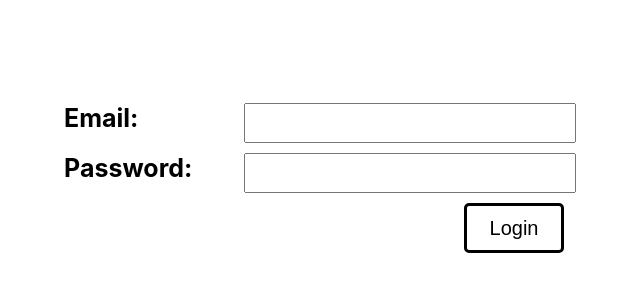
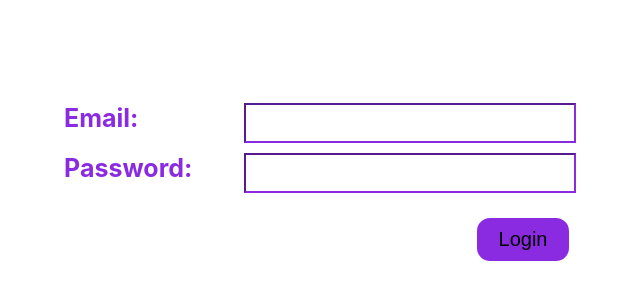
Before and after one commit to nishantlnmiit/ads-screenings-frontend, a React (Create React App) app: page /login in a window 1280 px wide. Shown: the part 152-452 px from the top of the page, without its empty margins (327-967 px from the left). Built offline with nearby package versions, Linux system fonts and the light colour scheme.

Commit message:
changes for functionality.

```diff
--- a/package.json
+++ b/package.json
@@ -5,6 +5,7 @@
   "dependencies": {
     "axios": "^0.18.0",
     "npm": "^6.9.0",
+    "querystring": "^0.2.0",
     "react": "^16.8.4",
     "react-dom": "^16.8.4",
     "react-redux": "^6.0.1",
--- a/src/actions/LoginActions.js
+++ b/src/actions/LoginActions.js
@@ -1,14 +1,14 @@
 import {SET_LOGIN_PENDING,SET_LOGIN_SUCCESS,SET_LOGIN_ERROR}  from './actionTypes';
 import axios from 'axios';
+import querystring from 'querystring';
 import {GLOBAL_API_URL ,API_ROUTES} from '../globalConfig';
 import {setCookie ,getCookie} from '../common';
 
 export const  login  = (email, password) => {
   return dispatch => {
-    // dispatch(setLoginPending(true));
-    // dispatch(setLoginSuccess(false));
-    // dispatch(setLoginError(null));
-
+    dispatch(setLoginPending(true));
+    dispatch(setLoginSuccess(false));
+    dispatch(setLoginError(null));
     callLoginApi(email, password, error => {
       dispatch(setLoginPending(false));
       if (!error) {
@@ -21,7 +21,7 @@ export const  login  = (email, password) => {
 }
 
 
-const setLoginPending = (isLoginPending) => {
+export const setLoginPending = (isLoginPending) => {
    return {
     type: SET_LOGIN_PENDING,
     isLoginPending,
@@ -29,14 +29,14 @@ const setLoginPending = (isLoginPending) => {
 }
 
 
-const setLoginSuccess = (isLoginSuccess) => {
+export const setLoginSuccess = (isLoginSuccess) => {
    return {
     type: SET_LOGIN_SUCCESS,
     isLoginSuccess,
   }
 }
 
-const setLoginError = (loginError) => {
+export const setLoginError = (loginError) => {
    return {
     type: SET_LOGIN_ERROR,
     loginError,
@@ -44,14 +44,19 @@ const setLoginError = (loginError) => {
 }
 
 function callLoginApi(email, password, callback) {
-
+      var data = {
+         email: email,
+          password: password
+      }
       axios({
         method: 'post',
         url: GLOBAL_API_URL+API_ROUTES.LOGIN ,
-        data: {
-          email: email,
-          password: password
-        }
+        headers: {
+          'Content-Type': 'application/x-www-form-urlencoded'
+
+      },
+        data: querystring.stringify(data)
+
       }).then(response => {
           const data = response.data;
           console.log(data);
@@ -67,7 +72,8 @@ function callLoginApi(email, password, callback) {
          return callback(null);
 
     }).catch(error => {
-        return callback(new Error('Invalid email and password'));
+        console.log(error);
+        return callback(new Error(error.message));
      });
 
 
--- a/src/components/Dashboard.js
+++ b/src/components/Dashboard.js
@@ -3,6 +3,7 @@ import { connect } from 'react-redux';
 import {withRouter} from 'react-router-dom';
 import '../css/Dashboard.css';
 import {removeCookie} from '../common';
+
 
 
 
@@ -19,6 +20,7 @@ class Dashboard extends Component {
   	localStorage.removeItem("refreshToken");
   	removeCookie();
   	this.props.history.push("/login");
+
   }
 
   render(){
--- a/src/components/Login.js
+++ b/src/components/Login.js
@@ -34,12 +34,12 @@ componentWillReceiveProps(nextProps){
         <div className="form-group-main">
           <div className="form-group">
             <label>Email:</label>
-            <input type="email" name="email" onChange={e => this.setState({email: e.target.value})} value={email}/>
+            <input type="email" name="email" onChange={e => this.setState({email: e.target.value})} value={email} required/>
           </div>
 
           <div className="form-group">
             <label>Password:</label>
-            <input type="password" name="password" onChange={e => this.setState({password: e.target.value})} value={password}/>
+            <input type="password" name="password" onChange={e => this.setState({password: e.target.value})} value={password} required/>
           </div>
 
           <input type="submit" value="Login" />
@@ -49,7 +49,6 @@ componentWillReceiveProps(nextProps){
 
         <div className="message">
           { isLoginPending && <div>Please wait...</div> }
-          { isLoginSuccess && <div>Success.</div> }
           { loginError && <div>{loginError.message}</div> }
         </div>
 
--- a/src/css/Dashboard.css
+++ b/src/css/Dashboard.css
@@ -1,4 +1,19 @@
+.logout {
+    width: 84px;
+    background-color: blueviolet;
+    border: aliceblue;
+    font-size: 21px;
+    height: 31px;
+    border: 3px solid;
+    border-radius: 13px;
+    border-color: blueviolet;
+ 	outline: none;
+ 	margin-top: -303px;
+	float: right;
+}
 .flexContent {
     margin-top: 304px;
     margin-left: 595px;
+    font-size: 50px;
+    color: blueviolet;
 }
--- a/src/css/Login.css
+++ b/src/css/Login.css
@@ -17,6 +17,7 @@ form[name="login"] {
 }
 
 label {
+    color: blueviolet;
     min-width: 180px;
     width: 180px;
     font-weight: bold;
@@ -29,22 +30,32 @@ input[type="email"], input[type="password"] {
   padding: 3px;
   flex-grow: 1;
   font-size: 25px;
+  border-color: blueviolet;
 }
 
 input[type="submit"] {
+
     align-self: flex-end;
-  width: 100px;
-  height: 50px;
-  border: 3px solid ;
-  border-radius: 5px;
+    width: 92px;
+    height: 43px;
+    border: 3px solid;
+    border-radius: 13px;
     font-size: 20px;
     background: white;
-  margin-left: 400px;
+    margin-left: 413px;
+    border-color: blueviolet;
+    background: blueviolet;
+    margin-top: 15px;
+    outline: none;
+
+
 }
 
 .message {
     font-size: 25px;
     margin-top: 10px;
-  text-align: right;
-  margin-left: 400px;
+    text-align: center;
+    /* margin-left: 405px; */
+    color: red;
+    margin-right: -560px;
 }
--- a/src/reducers/LoginReducer.js
+++ b/src/reducers/LoginReducer.js
@@ -9,7 +9,8 @@ const LoginReducer =  (state = {
   switch (action.type) {
     case  SET_LOGIN_PENDING:
       return Object.assign({}, state, {
-        isLoginPending: action.isLoginPending
+        isLoginPending: action.isLoginPending,
+        shouldRedirect : false
       });
 
     case  SET_LOGIN_SUCCESS:
@@ -20,7 +21,8 @@ const LoginReducer =  (state = {
 
     case  SET_LOGIN_ERROR:
       return Object.assign({}, state, {
-        loginError: action.loginError
+        loginError: action.loginError,
+        shouldRedirect : false
       });
 
     default:
```
Lines whose indentation alone changed are shown as unchanged.
